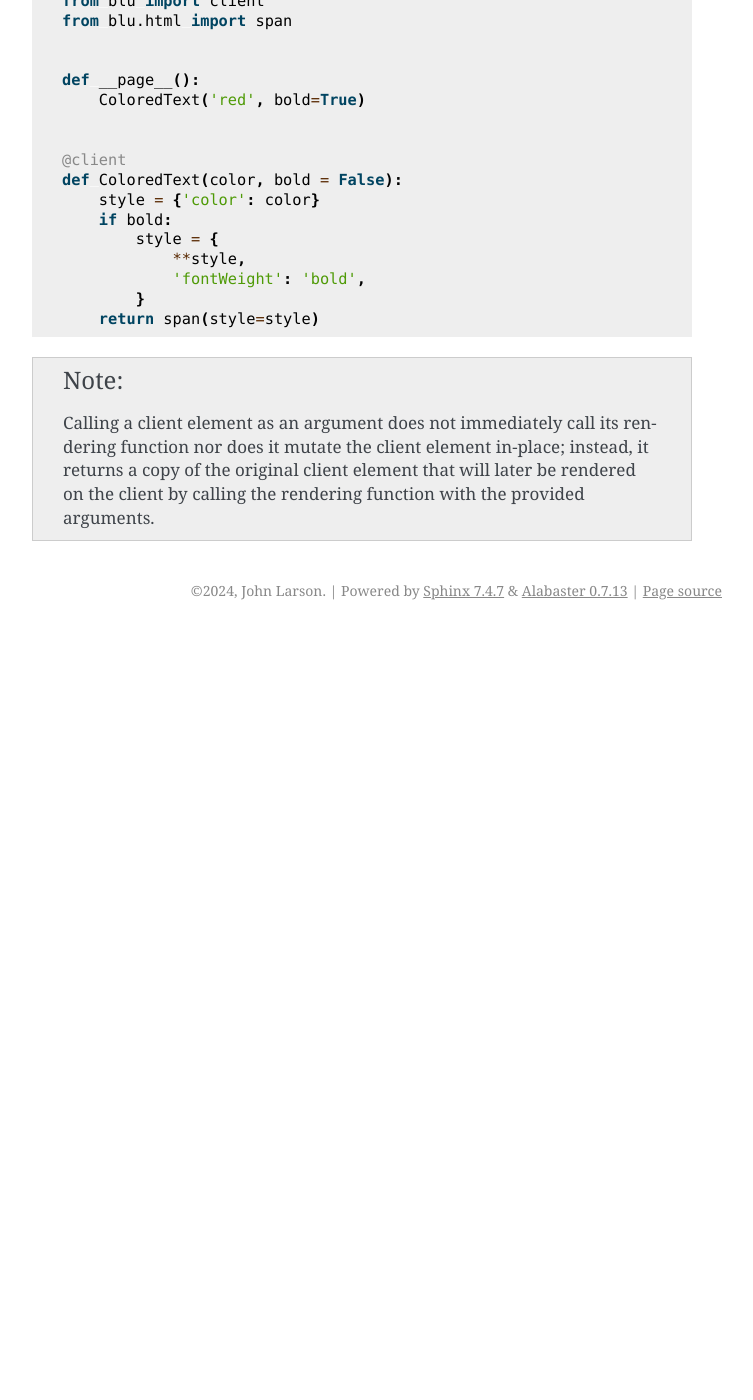
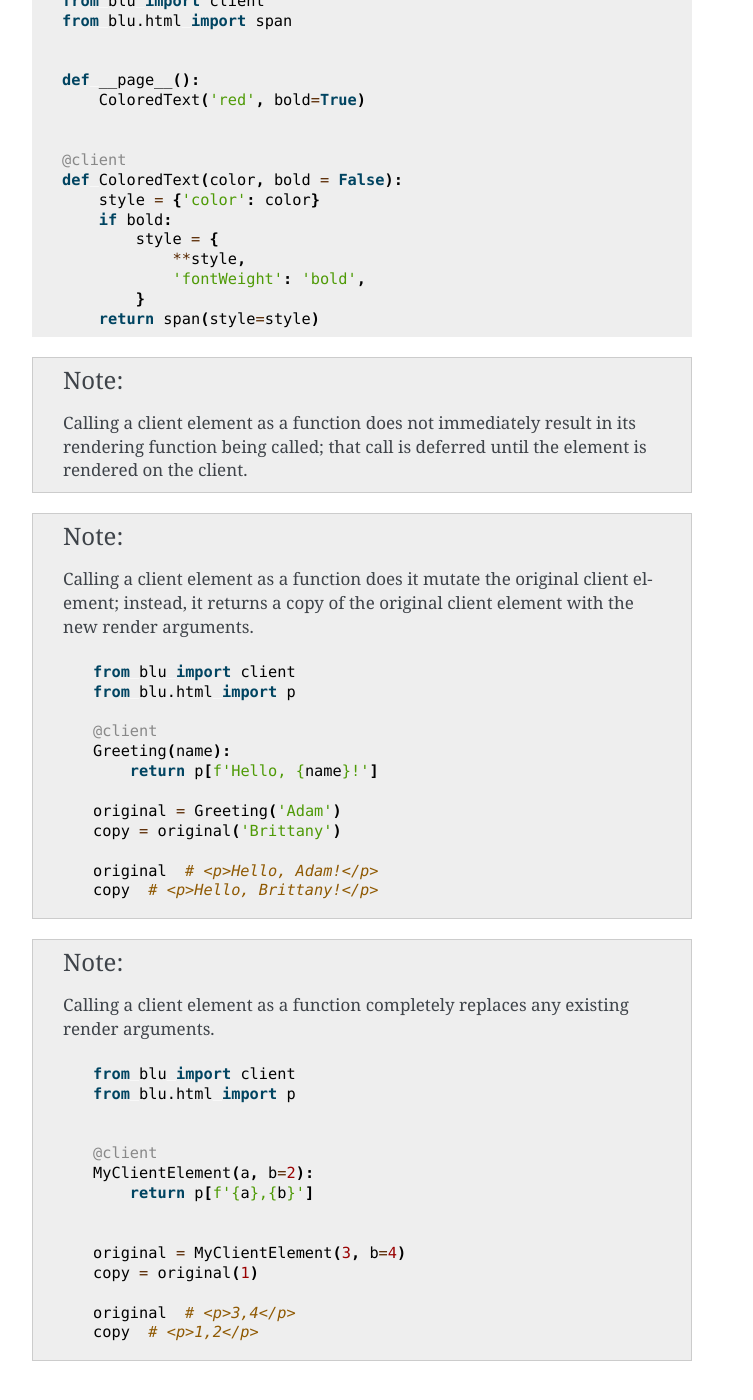
Before and after one commit to johnlarson/blu, a Sphinx documentation site: the page built from docs/user-guide/client-side-rendering.rst, in a window 1280 px wide and 1400 px high, scrolled down 3389 px. Shown: the whole window, without its empty margins (388-1141 px from the left). Built offline with Sphinx 7.4.7, drawn with Linux system fonts in a browser that asks for light colours; before the commit the page ends 4019 px from its top, so only the background shows below that.

Commit message:
progress

```diff
--- a/docs/user-guide/client-side-rendering.rst
+++ b/docs/user-guide/client-side-rendering.rst
@@ -175,4 +175,44 @@ Client elements can take arguments:
             }
         return span(style=style)
 
-.. note:: Calling a client element as an argument does not immediately call its rendering function nor does it mutate the client element in-place; instead, it returns a copy of the original client element that will later be rendered on the client by calling the rendering function with the provided arguments.
+.. note:: Calling a client element as a function does not immediately result in its rendering function being called; that call is deferred until the element is rendered on the client.
+
+.. note::
+
+    Calling a client element as a function does it mutate the original client element; instead, it returns a copy of the original client element with the new render arguments.
+
+    .. code-block:: python
+
+        from blu import client
+        from blu.html import p
+
+        @client
+        Greeting(name):
+            return p[f'Hello, {name}!']
+
+        original = Greeting('Adam')
+        copy = original('Brittany')
+
+        original  # <p>Hello, Adam!</p>
+        copy  # <p>Hello, Brittany!</p>
+
+.. note::
+
+    Calling a client element as a function completely replaces any existing render arguments.
+
+    .. code-block:: python
+
+        from blu import client
+        from blu.html import p
+
+
+        @client
+        MyClientElement(a, b=2):
+            return p[f'{a},{b}']
+
+
+        original = MyClientElement(3, b=4)
+        copy = original(1)
+
+        original  # <p>3,4</p>
+        copy  # <p>1,2</p>
```
